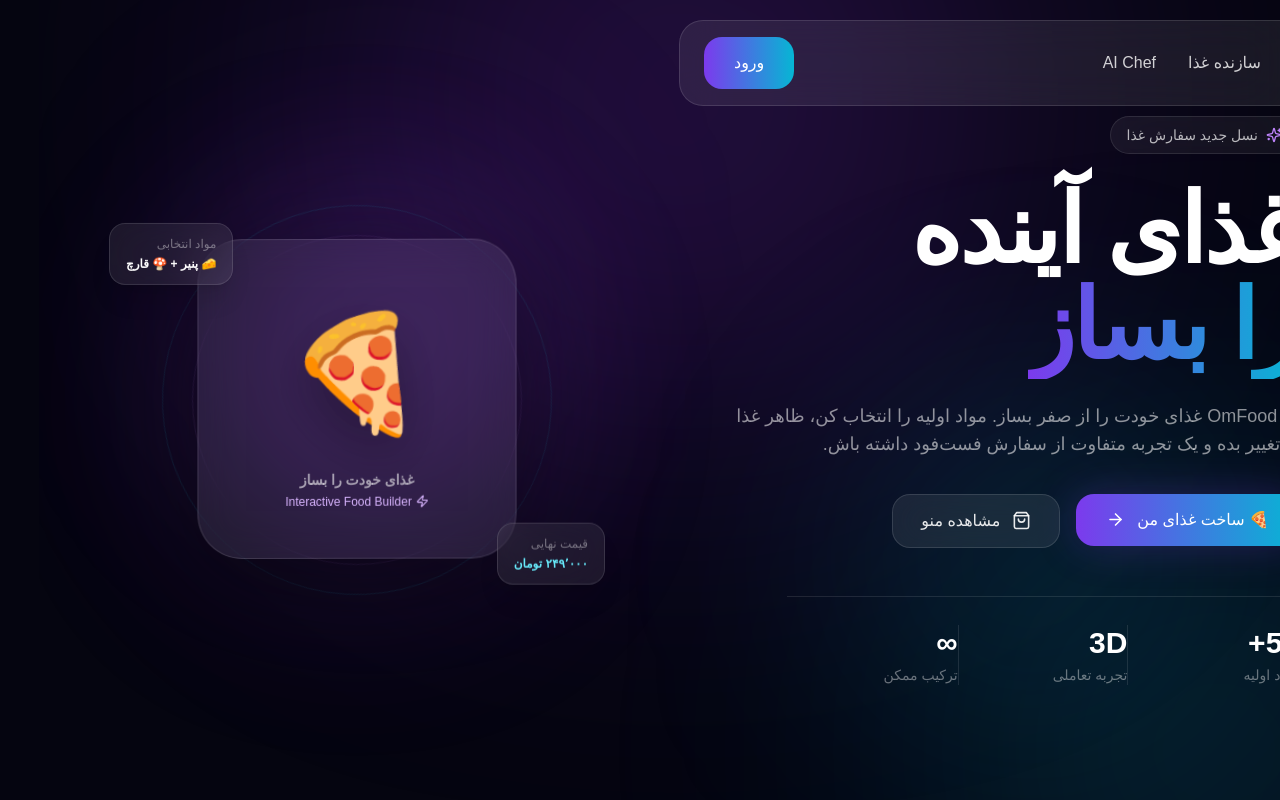
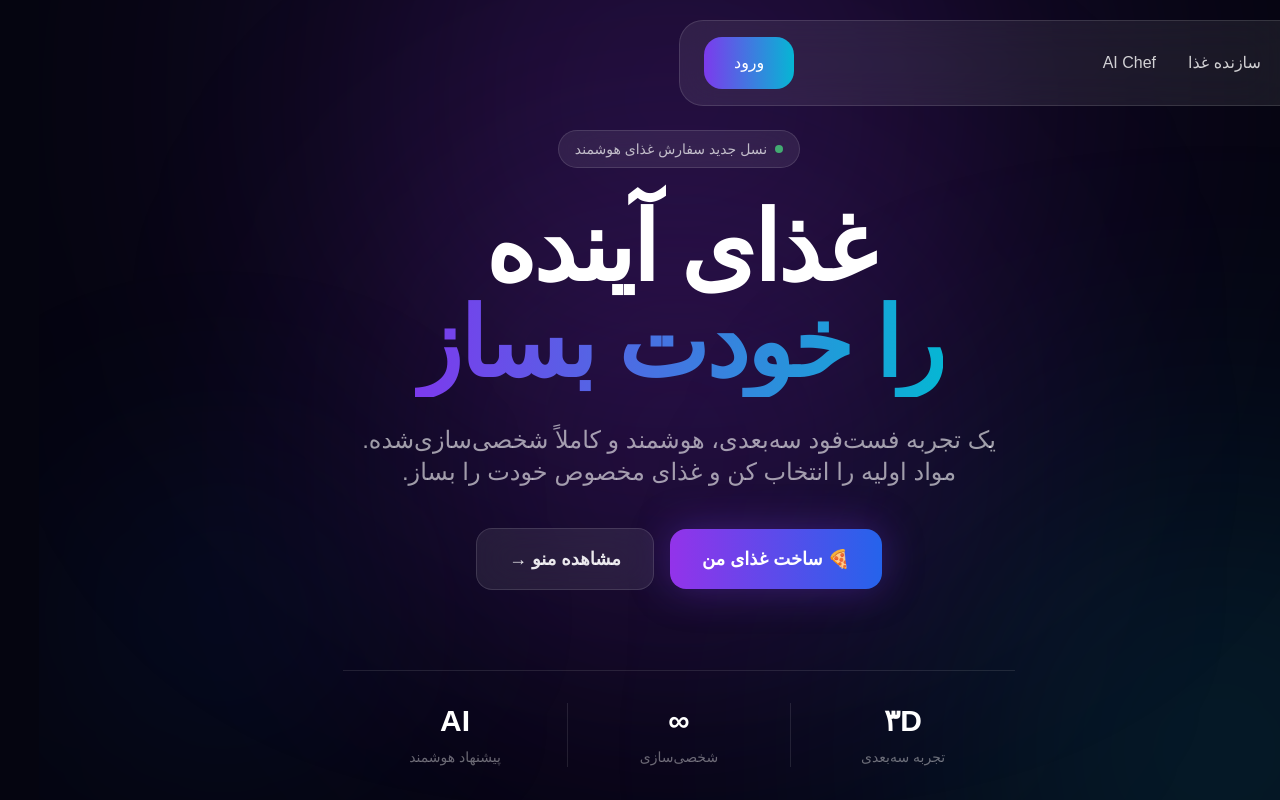
Before and after one commit to ovays62/omfood, a Next.js app: page / in a window 1280 px wide. Built offline with nearby package versions, Linux system fonts and the light colour scheme.

Commit message:
Update Hero.jsx

```diff
--- a/components/home/Hero.jsx
+++ b/components/home/Hero.jsx
@@ -1,296 +1,150 @@
 "use client";
 
 import { motion } from "framer-motion";
-import { ArrowRight, Sparkles, ShoppingBag, Zap } from "lucide-react";
 import Link from "next/link";
 
 export default function Hero() {
   return (
-    <section className="relative min-h-screen overflow-hidden px-5">
+    <section className="relative min-h-screen overflow-hidden flex items-center justify-center px-5 pt-24">
 
-      {/* Ambient Lights */}
-      <div className="pointer-events-none absolute inset-0">
-        <div className="absolute left-[15%] top-[20%] h-72 w-72 rounded-full bg-purple-600/20 blur-[120px]" />
-        <div className="absolute bottom-[10%] right-[10%] h-80 w-80 rounded-full bg-cyan-500/15 blur-[130px]" />
+      {/* Glow Effects */}
+      <div className="absolute inset-0 pointer-events-none">
+        <div className="absolute top-1/4 left-1/2 -translate-x-1/2 w-[500px] h-[500px] bg-purple-600/20 blur-[140px] rounded-full" />
+        <div className="absolute bottom-10 left-10 w-72 h-72 bg-blue-600/10 blur-[120px] rounded-full" />
       </div>
 
-      <div className="relative z-10 mx-auto grid min-h-screen max-w-7xl items-center gap-12 py-28 lg:grid-cols-2">
-
-        {/* ================= LEFT ================= */}
-
-        <motion.div
-          initial={{ opacity: 0, x: -50 }}
-          animate={{ opacity: 1, x: 0 }}
-          transition={{ duration: 0.9 }}
-          className="text-center lg:text-right"
-        >
+      <div className="relative z-10 max-w-6xl mx-auto text-center">
 
         {/* Badge */}
         <motion.div
           initial={{ opacity: 0, y: 20 }}
           animate={{ opacity: 1, y: 0 }}
-            transition={{ delay: 0.2 }}
-            className="mb-7 inline-flex items-center gap-2 rounded-full border border-white/10 bg-white/[0.06] px-4 py-2 text-sm text-white/70 backdrop-blur-xl"
+          transition={{ duration: 0.7 }}
+          className="inline-flex items-center gap-2 px-4 py-2 rounded-full glass border border-white/10 text-sm text-white/70 mb-8"
         >
-            <Sparkles size={16} className="text-purple-400" />
-            نسل جدید سفارش غذا
+          <span className="w-2 h-2 rounded-full bg-green-400 animate-pulse" />
+          نسل جدید سفارش غذای هوشمند
         </motion.div>
 
         {/* Title */}
         <motion.h1
-            initial={{ opacity: 0, y: 30 }}
-            animate={{ opacity: 1, y: 0 }}
-            transition={{ delay: 0.3, duration: 0.8 }}
-            className="text-5xl font-black leading-[1.05] tracking-tight sm:text-6xl md:text-7xl lg:text-8xl"
+          initial={{ opacity: 0, scale: 0.85, y: 20 }}
+          animate={{ opacity: 1, scale: 1, y: 0 }}
+          transition={{ duration: 0.9, ease: "easeOut" }}
+          className="text-5xl sm:text-6xl md:text-8xl font-black leading-[1.05] tracking-tight"
         >
           غذای آینده
           <br />
 
           <span className="gradient-text">
-              را بساز
+            را خودت بساز
           </span>
         </motion.h1>
 
         {/* Description */}
         <motion.p
-            initial={{ opacity: 0, y: 25 }}
+          initial={{ opacity: 0, y: 20 }}
           animate={{ opacity: 1, y: 0 }}
-            transition={{ delay: 0.5 }}
-            className="mx-auto mt-7 max-w-xl text-base leading-8 text-white/55 sm:text-lg lg:mx-0"
+          transition={{ delay: 0.35, duration: 0.7 }}
+          className="max-w-2xl mx-auto mt-8 text-lg md:text-2xl leading-9 text-white/60"
         >
-            در OmFood غذای خودت را از صفر بساز.
-            مواد اولیه را انتخاب کن، ظاهر غذا را تغییر بده
-            و یک تجربه متفاوت از سفارش فست‌فود داشته باش.
+          یک تجربه فست‌فود سه‌بعدی، هوشمند و کاملاً شخصی‌سازی‌شده.
+          مواد اولیه را انتخاب کن و غذای مخصوص خودت را بساز.
         </motion.p>
 
         {/* Buttons */}
         <motion.div
           initial={{ opacity: 0, y: 25 }}
           animate={{ opacity: 1, y: 0 }}
-            transition={{ delay: 0.7 }}
-            className="mt-9 flex flex-col justify-center gap-4 sm:flex-row lg:justify-start"
+          transition={{ delay: 0.6, duration: 0.7 }}
+          className="flex flex-col sm:flex-row items-center justify-center gap-4 mt-10"
         >
 
-            <Link href="/builder">
-              <motion.div
-                whileHover={{
-                  scale: 1.04,
-                  y: -4,
-                }}
-                whileTap={{ scale: 0.97 }}
-                className="btn-primary flex cursor-pointer items-center justify-center gap-3 shadow-[0_0_40px_rgba(124,58,237,.25)]"
+          <Link
+            href="/builder"
+            className="
+              group
+              relative
+              px-8
+              py-4
+              rounded-2xl
+              font-bold
+              text-lg
+              text-white
+              bg-gradient-to-r
+              from-purple-600
+              to-blue-600
+              shadow-[0_0_40px_rgba(124,58,237,0.35)]
+              hover:shadow-[0_0_60px_rgba(124,58,237,0.55)]
+              hover:scale-105
+              transition-all
+              duration-300
+            "
           >
+            <span className="relative z-10">
               🍕 ساخت غذای من
-                <ArrowRight size={19} />
-              </motion.div>
+            </span>
+
+            <span className="absolute inset-0 rounded-2xl bg-white/10 opacity-0 group-hover:opacity-100 transition" />
           </Link>
 
-            <Link href="/products">
-              <motion.div
-                whileHover={{
-                  scale: 1.04,
-                  y: -4,
-                }}
-                whileTap={{ scale: 0.97 }}
-                className="glass flex cursor-pointer items-center justify-center gap-3 rounded-[18px] px-7 py-3.5 text-white/90"
+          <Link
+            href="/products"
+            className="
+              glass
+              px-8
+              py-4
+              rounded-2xl
+              font-bold
+              text-lg
+              text-white/90
+              border
+              border-white/10
+              hover:border-white/25
+              hover:bg-white/10
+              hover:scale-105
+              transition-all
+              duration-300
+            "
           >
-                <ShoppingBag size={19} />
-                مشاهده منو
-              </motion.div>
+            مشاهده منو →
           </Link>
 
         </motion.div>
 
-          {/* Stats */}
+        {/* Features */}
         <motion.div
           initial={{ opacity: 0 }}
           animate={{ opacity: 1 }}
-            transition={{ delay: 1 }}
-            className="mx-auto mt-12 grid max-w-lg grid-cols-3 border-t border-white/10 pt-7 lg:mx-0"
+          transition={{ delay: 1, duration: 1 }}
+          className="grid grid-cols-3 max-w-2xl mx-auto mt-20 border-t border-white/10 pt-8"
         >
 
           <div>
-              <div className="text-2xl font-black sm:text-3xl">
-                50+
-              </div>
-
-              <div className="mt-1 text-xs text-white/40 sm:text-sm">
-                مواد اولیه
+            <div className="text-2xl md:text-3xl font-black">۳D</div>
+            <div className="text-xs md:text-sm text-white/40 mt-2">
+              تجربه سه‌بعدی
             </div>
           </div>
 
           <div className="border-x border-white/10">
-              <div className="text-2xl font-black sm:text-3xl">
-                3D
-              </div>
-
-              <div className="mt-1 text-xs text-white/40 sm:text-sm">
-                تجربه تعاملی
+            <div className="text-2xl md:text-3xl font-black">∞</div>
+            <div className="text-xs md:text-sm text-white/40 mt-2">
+              شخصی‌سازی
             </div>
           </div>
 
           <div>
-              <div className="text-2xl font-black sm:text-3xl">
-                ∞
-              </div>
-
-              <div className="mt-1 text-xs text-white/40 sm:text-sm">
-                ترکیب ممکن
+            <div className="text-2xl md:text-3xl font-black">AI</div>
+            <div className="text-xs md:text-sm text-white/40 mt-2">
+              پیشنهاد هوشمند
             </div>
           </div>
 
         </motion.div>
 
-        </motion.div>
-
-        {/* ================= RIGHT ================= */}
-
-        <motion.div
-          initial={{
-            opacity: 0,
-            scale: 0.7,
-            rotate: 8,
-          }}
-          animate={{
-            opacity: 1,
-            scale: 1,
-            rotate: 0,
-          }}
-          transition={{
-            duration: 1.1,
-            ease: "easeOut",
-          }}
-          className="relative mx-auto flex h-[430px] w-full max-w-[520px] items-center justify-center"
-        >
-
-          {/* Main Glow */}
-          <motion.div
-            animate={{
-              scale: [1, 1.15, 1],
-              opacity: [0.25, 0.4, 0.25],
-            }}
-            transition={{
-              duration: 5,
-              repeat: Infinity,
-            }}
-            className="absolute h-72 w-72 rounded-full bg-purple-600 blur-[110px]"
-          />
-
-          {/* Rotating Ring */}
-          <motion.div
-            animate={{
-              rotate: 360,
-            }}
-            transition={{
-              duration: 25,
-              repeat: Infinity,
-              ease: "linear",
-            }}
-            className="absolute h-[330px] w-[330px] rounded-full border border-purple-400/10"
-          />
-
-          <motion.div
-            animate={{
-              rotate: -360,
-            }}
-            transition={{
-              duration: 18,
-              repeat: Infinity,
-              ease: "linear",
-            }}
-            className="absolute h-[390px] w-[390px] rounded-full border border-cyan-400/10"
-          />
-
-          {/* Food Card */}
-          <motion.div
-            animate={{
-              y: [0, -18, 0],
-              rotateY: [-5, 5, -5],
-              rotateX: [2, -2, 2],
-            }}
-            transition={{
-              duration: 6,
-              repeat: Infinity,
-              ease: "easeInOut",
-            }}
-            whileHover={{
-              scale: 1.05,
-            }}
-            className="glass relative z-10 flex h-72 w-72 cursor-pointer items-center justify-center rounded-[45px] shadow-[0_25px_100px_rgba(0,0,0,.5)] sm:h-80 sm:w-80"
-          >
-
-            <div className="text-center">
-
-              <motion.div
-                animate={{
-                  rotate: [0, 4, -4, 0],
-                  scale: [1, 1.04, 1],
-                }}
-                transition={{
-                  duration: 4,
-                  repeat: Infinity,
-                }}
-                className="text-[110px] drop-shadow-[0_20px_30px_rgba(0,0,0,.4)]"
-              >
-                🍕
-              </motion.div>
-
-              <div className="mt-4 text-sm font-semibold text-white/60">
-                غذای خودت را بساز
       </div>
 
-              <div className="mt-1 flex items-center justify-center gap-1 text-xs text-purple-300">
-                <Zap size={13} />
-                Interactive Food Builder
-              </div>
-
-            </div>
-
-          </motion.div>
-
-          {/* Floating Card 1 */}
-          <motion.div
-            animate={{
-              y: [0, -12, 0],
-            }}
-            transition={{
-              duration: 3,
-              repeat: Infinity,
-            }}
-            className="glass absolute left-0 top-10 z-20 rounded-2xl px-4 py-3 text-xs shadow-xl sm:left-3"
-          >
-            <div className="text-white/40">
-              مواد انتخابی
-            </div>
-
-            <div className="mt-1 font-bold">
-              🧀 پنیر + 🍄 قارچ
-            </div>
-          </motion.div>
-
-          {/* Floating Card 2 */}
-          <motion.div
-            animate={{
-              y: [0, 12, 0],
-            }}
-            transition={{
-              duration: 3.5,
-              repeat: Infinity,
-            }}
-            className="glass absolute bottom-10 right-0 z-20 rounded-2xl px-4 py-3 text-xs shadow-xl sm:right-3"
-          >
-            <div className="text-white/40">
-              قیمت نهایی
-            </div>
-
-            <div className="mt-1 font-bold text-cyan-300">
-              ۲۴۹٬۰۰۰ تومان
-            </div>
-          </motion.div>
-
-        </motion.div>
-
-      </div>
     </section>
   );
           }
```
Lines whose indentation alone changed are shown as unchanged.
